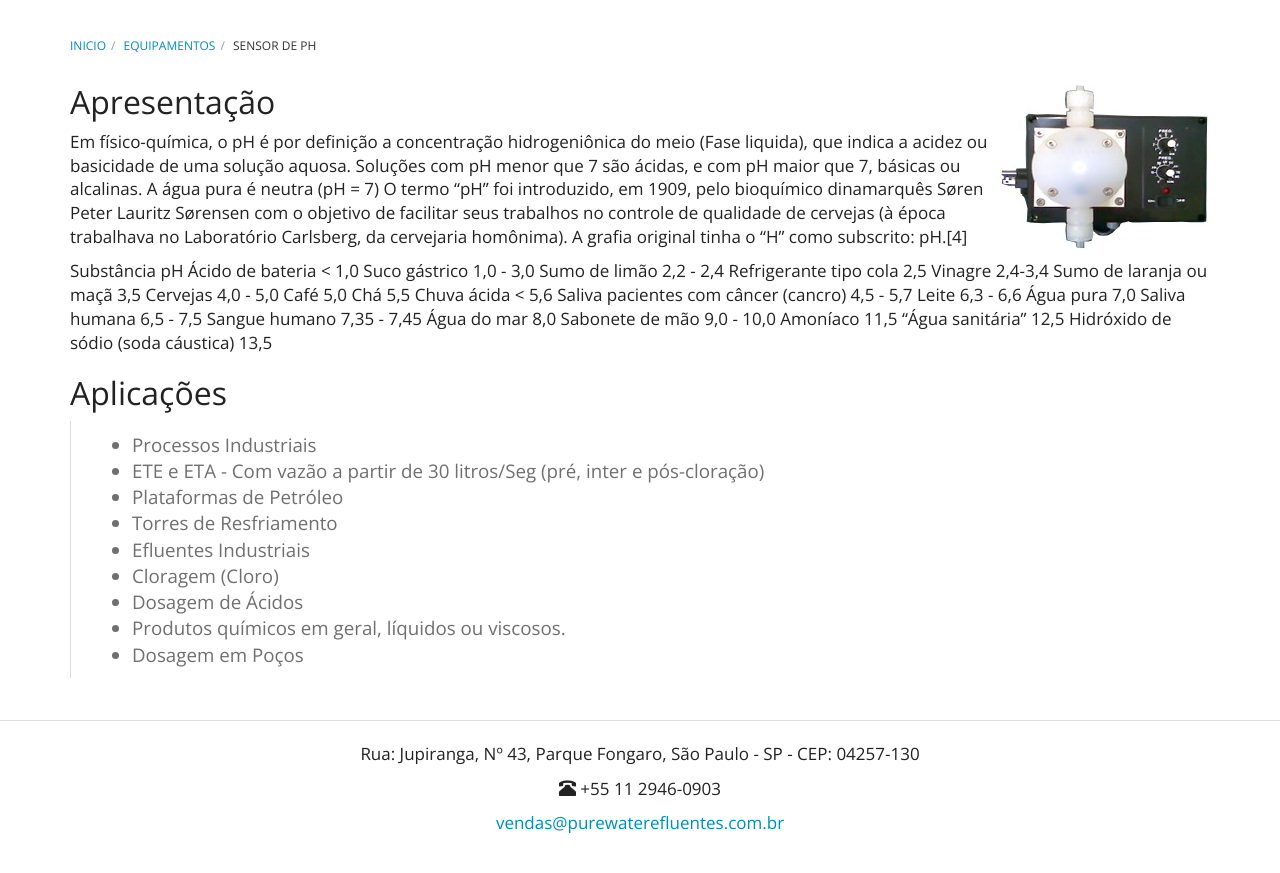
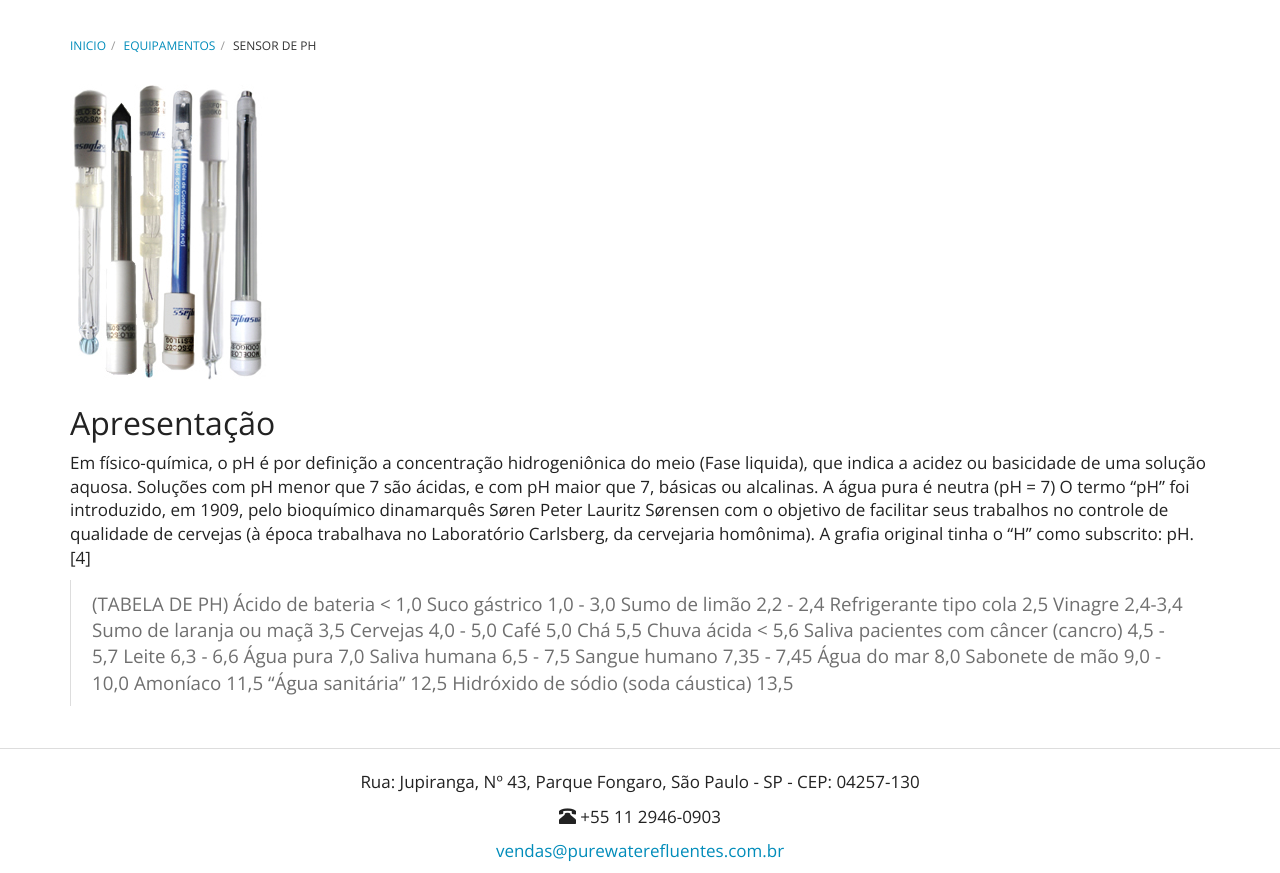
Before and after one commit to purewaterefluentes/purewaterefluentes.github.io, a Jekyll site: the page built from equipamentos/eletrodo-de-ph.md, in a window 1280 px wide and 1120 px high. Shown: the part 247-1120 px from the top of the window. Built offline with Jekyll 4.4.1, drawn with Linux system fonts in a browser that asks for light colours; nearby versions of some CDN libraries; library files that are not in the unit come from our copies.

Commit message:
Update eletrodo-de-ph.md

```diff
--- a/equipamentos/eletrodo-de-ph.md
+++ b/equipamentos/eletrodo-de-ph.md
@@ -4,14 +4,16 @@ title: Sensor de pH
 subtitle:
 ---
 
-<img class="img-responsive pull-right" style="max-width: 100%;" src="../../website/images/Dosadora Eletromagnetica.jpg" alt="Dosadora Diafragma Eletromagnetica">
+<img class="img-responsive center" style="max-width: 100%;" src="../../website/images/Eletrodo de ph purewater.jpg" alt="Sensor de pH">
+
 
 ## Apresentação
 
 Em físico-química, o pH é por definição a concentração hidrogeniônica do meio (Fase liquida), que indica a acidez ou basicidade de uma solução aquosa. Soluções com pH menor que 7 são ácidas, e com pH maior que 7, básicas ou alcalinas. A água pura é neutra (pH = 7)
 O termo "pH" foi introduzido, em 1909, pelo bioquímico dinamarquês Søren Peter Lauritz Sørensen com o objetivo de facilitar seus trabalhos no controle de qualidade de cervejas (à época trabalhava no Laboratório Carlsberg, da cervejaria homônima). A grafia original tinha o "H" como subscrito: pH.[4]
 
-Substância	pH
+>
+(TABELA DE PH)
 Ácido de bateria	< 1,0
 Suco gástrico	1,0 - 3,0
 Sumo de limão	2,2 - 2,4
@@ -32,16 +34,3 @@ Sabonete de mão	9,0 - 10,0
 Amoníaco	11,5
 "Água sanitária"	12,5
 Hidróxido de sódio (soda cáustica)	13,5
-
-
-## Aplicações
->
-- Processos Industriais
-- ETE e ETA - Com vazão a partir de 30 litros/Seg (pré, inter e pós-cloração)
-- Plataformas de Petróleo
-- Torres de Resfriamento
-- Efluentes Industriais
-- Cloragem (Cloro)
-- Dosagem de Ácidos
-- Produtos químicos em geral, líquidos ou viscosos.
-- Dosagem em Poços
```
